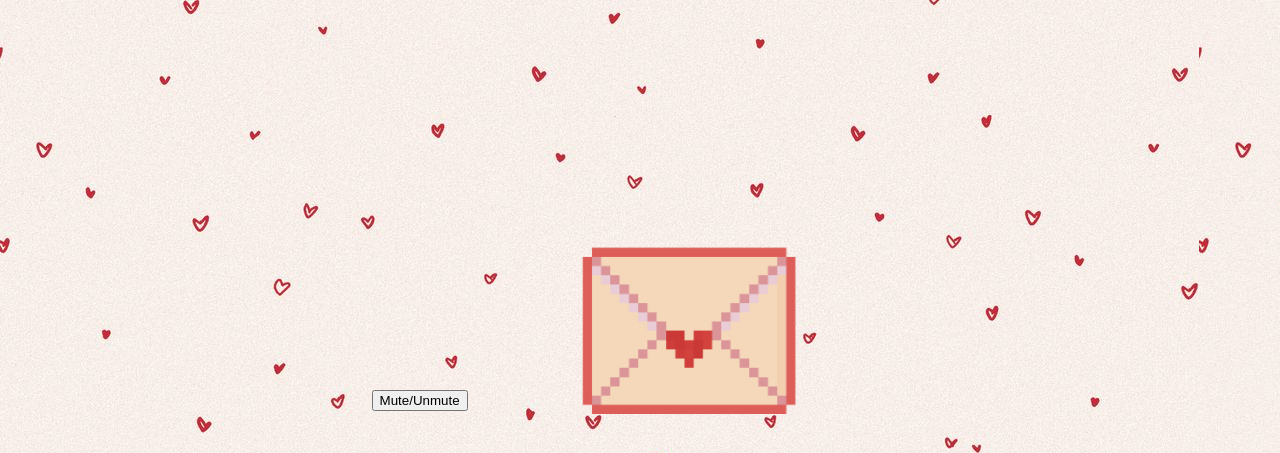
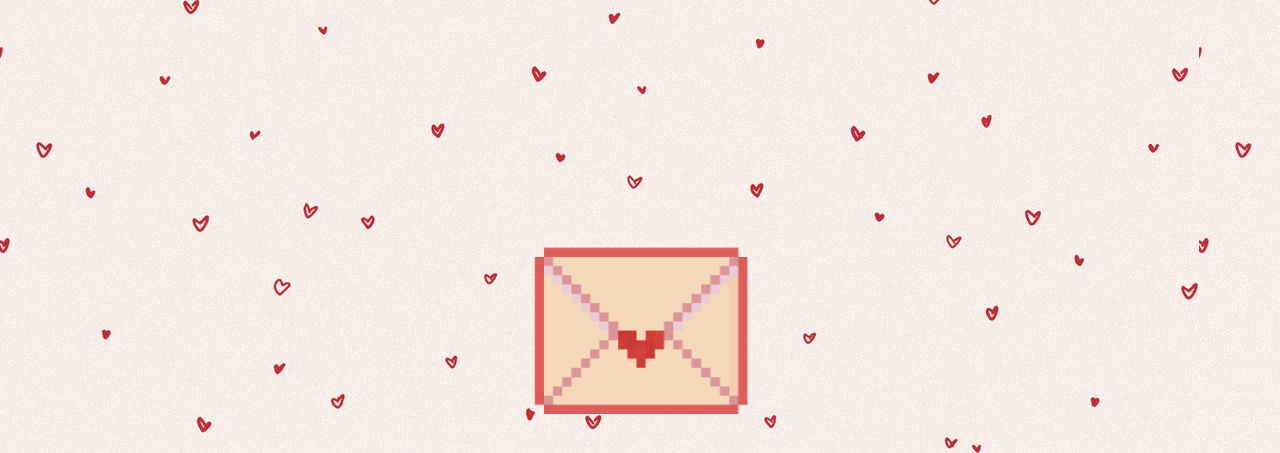
Before and after one commit to TopDogAlpha7/Valentines, a plain HTML site: page index.html in a window 1280 px wide. Shown: the top 453 px of the page. Drawn offline with Linux system fonts and the light colour scheme.

Commit message:
Update index.html

```diff
--- a/index.html
+++ b/index.html
@@ -13,7 +13,6 @@
         <title>Document</title>
     </head>
     <body>
-         <button id="mute">Mute/Unmute</button>
         <div id="envelope-container">
             <img src="envelope.png" alt="envelope" id="envelope" />
             <p>💗For Your Eyes Only💗</p>
```
